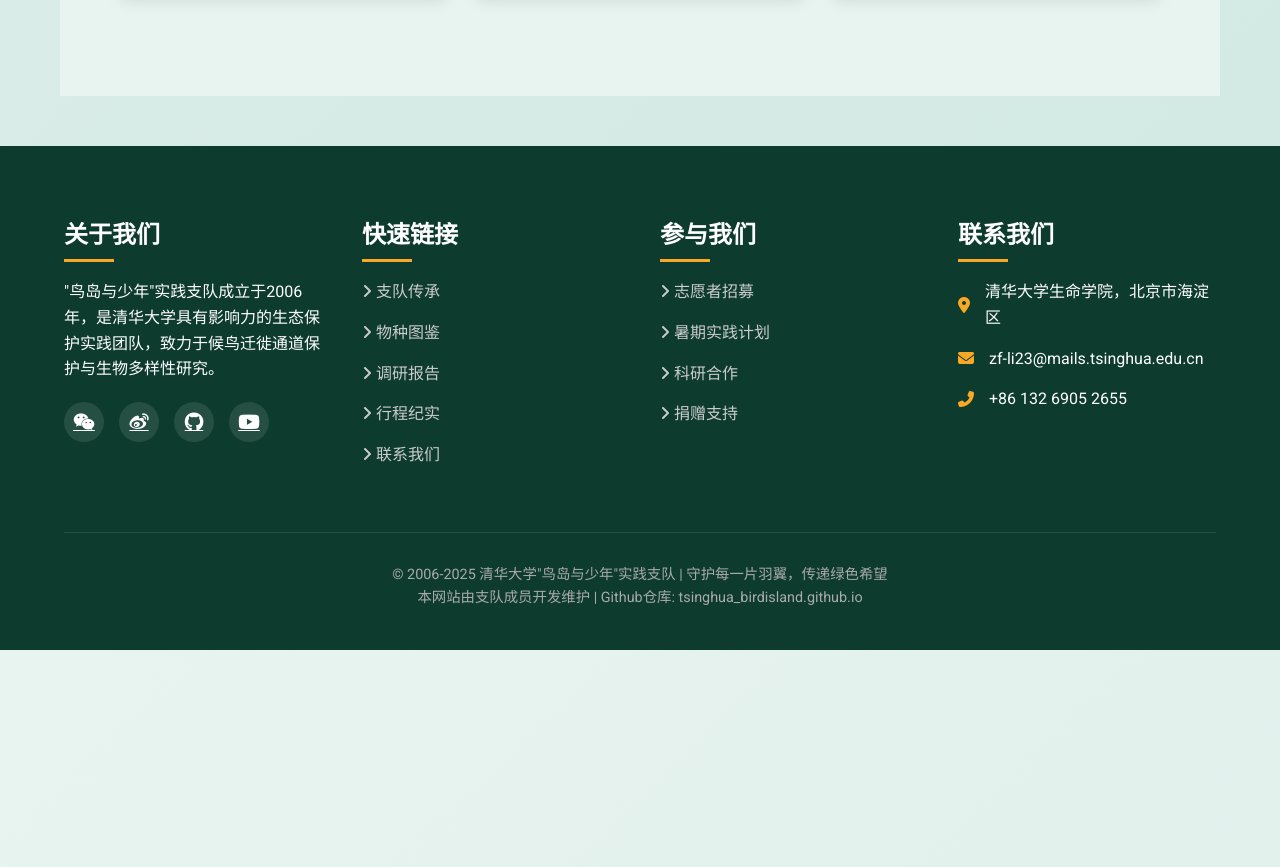
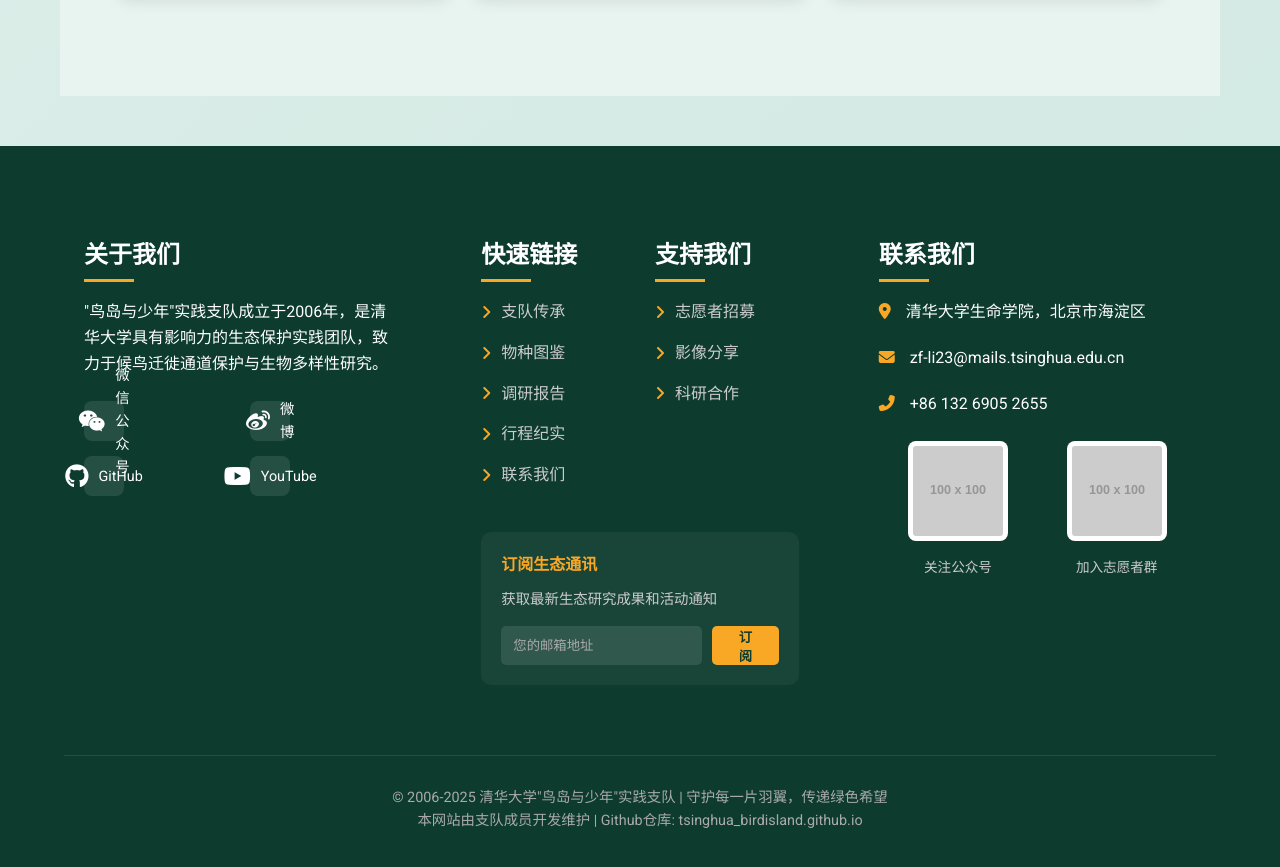
Before and after one commit to zf-li23/tsinghua_birdisland.github.io, a Jekyll site: the page built from index.html, in a window 1280 px wide, cut to the strip 3443-4315 px from the top of the page. Shown: the top 867 px of the strip. Built offline with Jekyll 4.4.1, drawn with Linux system fonts in a browser that asks for light colours; before the commit the page ends 4093 px from its top, so only the background shows below that.

Commit message:
Update footer.html

```diff
--- a/_includes/footer.html
+++ b/_includes/footer.html
@@ -1,17 +1,34 @@
 <footer class="footer">
     <div class="footer-grid">
+        <!-- 关于我们 + 社交媒体 -->
         <div class="footer-column">
             <h3>关于我们</h3>
             <p>"鸟岛与少年"实践支队成立于2006年，是清华大学具有影响力的生态保护实践团队，致力于候鸟迁徙通道保护与生物多样性研究。</p>
+
             <div class="social-links">
-                <a href="#" class="social-icon"><i class="fab fa-weixin"></i></a>
-                <a href="#" class="social-icon"><i class="fab fa-weibo"></i></a>
-                <a href="https://github.com/zf-li23/tsinghua_birdisland.github.io" class="social-icon"><i class="fab fa-github"></i></a>
-                <a href="#" class="social-icon"><i class="fab fa-youtube"></i></a>
+                <a href="#" class="social-icon" title="微信公众号">
+                    <i class="fab fa-weixin"></i>
+                    <span class="social-label">微信公众号</span>
+                </a>
+                <a href="#" class="social-icon" title="微博">
+                    <i class="fab fa-weibo"></i>
+                    <span class="social-label">微博</span>
+                </a>
+                <a href="https://github.com/zf-li23/tsinghua_birdisland.github.io" class="social-icon" title="GitHub">
+                    <i class="fab fa-github"></i>
+                    <span class="social-label">GitHub</span>
+                </a>
+                <a href="#" class="social-icon" title="YouTube">
+                    <i class="fab fa-youtube"></i>
+                    <span class="social-label">YouTube</span>
+                </a>
             </div>
         </div>
 
+        <!-- 快速链接 + 支持我们 -->
         <div class="footer-column">
+            <div class="footer-links-grid">
+                <div>
                     <h3>快速链接</h3>
                     <ul class="footer-links">
                         <li><a href="{{ '/about/' | relative_url }}"><i class="fas fa-angle-right"></i> 支队传承</a></li>
@@ -22,16 +39,27 @@
                     </ul>
                 </div>
 
-        <div class="footer-column">
-            <h3>参与我们</h3>
+                <div>
+                    <h3>支持我们</h3>
                     <ul class="footer-links">
                         <li><a href="{{ '/contact/#volunteer' | relative_url }}"><i class="fas fa-angle-right"></i> 志愿者招募</a></li>
-                <li><a href="{{ '/records/#summer' | relative_url }}"><i class="fas fa-angle-right"></i> 暑期实践计划</a></li>
+                        <li><a href="{{ '/records/#gallery' | relative_url }}"><i class="fas fa-angle-right"></i> 影像分享</a></li>
                         <li><a href="{{ '/contact/#cooperation' | relative_url }}"><i class="fas fa-angle-right"></i> 科研合作</a></li>
-                <li><a href="{{ '/contact/#donation' | relative_url }}"><i class="fas fa-angle-right"></i> 捐赠支持</a></li>
                     </ul>
                 </div>
+            </div>
 
+            <div class="newsletter">
+                <h4>订阅生态通讯</h4>
+                <p>获取最新生态研究成果和活动通知</p>
+                <form class="subscribe-form">
+                    <input type="email" placeholder="您的邮箱地址" required>
+                    <button type="submit">订阅</button>
+                </form>
+            </div>
+        </div>
+
+        <!-- 联系我们 -->
         <div class="footer-column">
             <h3>联系我们</h3>
             <div class="contact-info">
@@ -46,6 +74,17 @@
                 <i class="fas fa-phone-alt contact-icon"></i>
                 <span>+86 132 6905 2655</span>
             </div>
+
+            <div class="qr-code">
+                <div class="qr-item">
+                    <img src="https://via.placeholder.com/100x100?text=微信公众号" alt="微信公众号">
+                    <p>关注公众号</p>
+                </div>
+                <div class="qr-item">
+                    <img src="https://via.placeholder.com/100x100?text=志愿者群" alt="志愿者群">
+                    <p>加入志愿者群</p>
+                </div>
+            </div>
         </div>
     </div>
 
@@ -54,3 +93,221 @@
         <p>本网站由支队成员开发维护 | Github仓库: tsinghua_birdisland.github.io</p>
     </div>
 </footer>
+
+<style>
+.footer {
+    background: var(--dark);
+    color: white;
+    padding: 70px 5% 40px;
+}
+
+.footer-grid {
+    display: grid;
+    grid-template-columns: repeat(auto-fit, minmax(300px, 1fr));
+    gap: 40px;
+    max-width: 1200px;
+    margin: 0 auto 50px;
+}
+
+.footer-column {
+    padding: 20px;
+}
+
+.footer-column h3 {
+    font-size: 1.5rem;
+    margin-bottom: 25px;
+    position: relative;
+    display: inline-block;
+}
+
+.footer-column h3:after {
+    content: "";
+    position: absolute;
+    bottom: -8px;
+    left: 0;
+    width: 50px;
+    height: 3px;
+    background: var(--accent);
+}
+
+.footer-links-grid {
+    display: grid;
+    grid-template-columns: 1fr 1fr;
+    gap: 30px;
+    margin-bottom: 30px;
+}
+
+.footer-links {
+    list-style: none;
+    padding: 0;
+}
+
+.footer-links li {
+    margin-bottom: 15px;
+}
+
+.footer-links a {
+    color: #ccc;
+    text-decoration: none;
+    transition: all 0.3s;
+    display: flex;
+    align-items: center;
+}
+
+.footer-links a i {
+    margin-right: 10px;
+    color: var(--accent);
+}
+
+.footer-links a:hover {
+    color: white;
+    padding-left: 5px;
+}
+
+.social-links {
+    display: grid;
+    grid-template-columns: repeat(2, 1fr);
+    gap: 15px;
+    margin-top: 25px;
+}
+
+.social-icon {
+    display: flex;
+    align-items: center;
+    padding: 10px;
+    border-radius: 8px;
+    background: rgba(255, 255, 255, 0.1);
+    color: white;
+    transition: all 0.3s;
+    text-decoration: none;
+}
+
+.social-icon:hover {
+    background: var(--accent);
+    transform: translateY(-3px);
+}
+
+.social-icon i {
+    font-size: 1.5rem;
+    margin-right: 10px;
+}
+
+.social-label {
+    font-size: 0.9rem;
+}
+
+.contact-info {
+    display: flex;
+    align-items: flex-start;
+    margin-bottom: 20px;
+}
+
+.contact-icon {
+    margin-right: 15px;
+    color: var(--accent);
+    margin-top: 4px;
+}
+
+.qr-code {
+    display: flex;
+    justify-content: space-around;
+    margin-top: 25px;
+}
+
+.qr-item {
+    text-align: center;
+}
+
+.qr-item img {
+    width: 100px;
+    height: 100px;
+    background: white;
+    border-radius: 8px;
+    padding: 5px;
+    margin-bottom: 8px;
+}
+
+.qr-item p {
+    font-size: 0.85rem;
+    color: #ccc;
+}
+
+.newsletter {
+    background: rgba(255, 255, 255, 0.05);
+    border-radius: 10px;
+    padding: 20px;
+    margin-top: 20px;
+}
+
+.newsletter h4 {
+    margin-top: 0;
+    margin-bottom: 10px;
+    color: var(--accent);
+}
+
+.newsletter p {
+    color: #ccc;
+    font-size: 0.9rem;
+    margin-bottom: 15px;
+}
+
+.subscribe-form {
+    display: flex;
+    gap: 10px;
+}
+
+.subscribe-form input {
+    flex: 1;
+    padding: 12px;
+    border: none;
+    border-radius: 5px;
+    background: rgba(255, 255, 255, 0.1);
+    color: white;
+}
+
+.subscribe-form input::placeholder {
+    color: #aaa;
+}
+
+.subscribe-form button {
+    background: var(--accent);
+    color: var(--dark);
+    border: none;
+    border-radius: 5px;
+    padding: 0 20px;
+    font-weight: 600;
+    cursor: pointer;
+    transition: all 0.3s;
+}
+
+.subscribe-form button:hover {
+    background: #ffc107;
+    transform: translateY(-2px);
+}
+
+.copyright {
+    text-align: center;
+    padding-top: 30px;
+    border-top: 1px solid rgba(255, 255, 255, 0.1);
+    max-width: 1200px;
+    margin: 0 auto;
+    color: #aaa;
+    font-size: 0.9rem;
+}
+
+@media (max-width: 900px) {
+    .footer-links-grid {
+        grid-template-columns: 1fr;
+    }
+
+    .qr-code {
+        flex-direction: column;
+        align-items: center;
+        gap: 20px;
+    }
+
+    .social-links {
+        grid-template-columns: 1fr;
+    }
+}
+</style>
```
Lines whose indentation alone changed are shown as unchanged.
